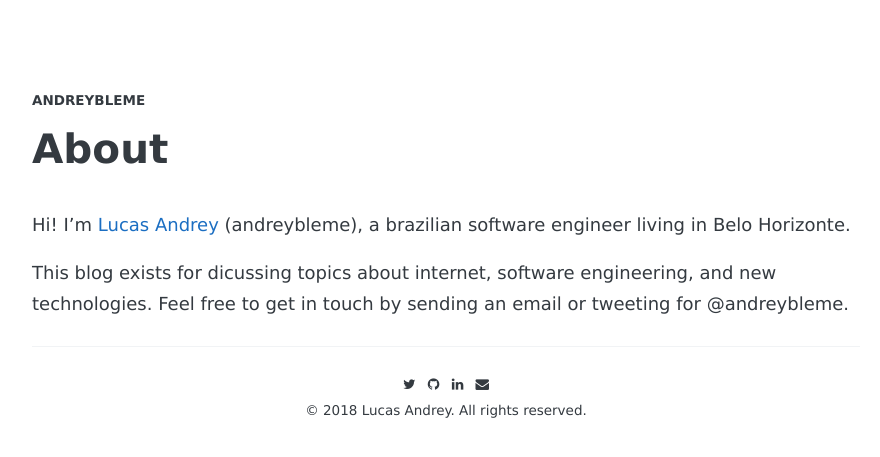
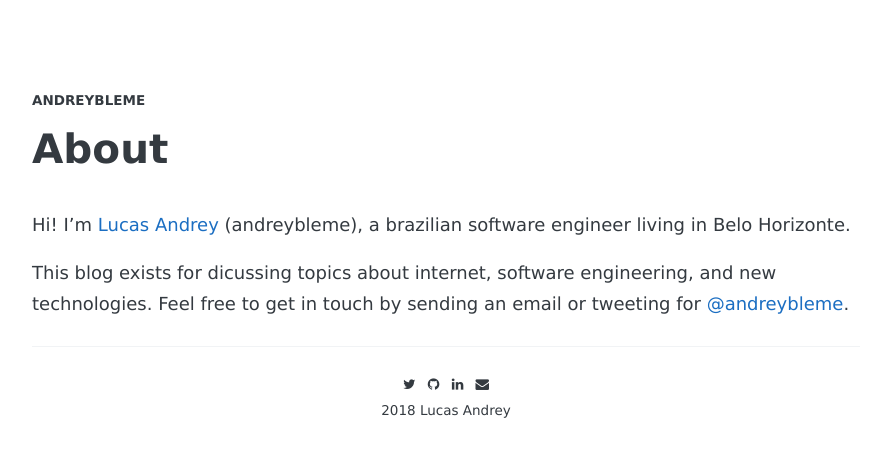
Before and after one commit to andreybleme/andreybleme.github.io, a Jekyll site: the page built from about.md, in a window 1280 px wide. Shown: the top 457 px of the page, without its empty margins (194-1074 px from the left). Built offline with Jekyll 4.4.1, drawn with Linux system fonts in a browser that asks for light colours; nearby versions of some CDN libraries; some web fonts are replaced.

```diff
--- a/_includes/footer.html
+++ b/_includes/footer.html
@@ -11,5 +11,5 @@
     <a href="mailto:andreybleme1@gmail.com"><i class="fa fa-envelope" aria-hidden="true"></i></a>
 
   </div>
-  © {{ site.copyright.year }} {{ site.copyright.name }}. All rights reserved.
+  {{ site.copyright.year }} {{ site.copyright.name }}
 </div>
--- a/about.md
+++ b/about.md
@@ -5,4 +5,4 @@
 
 Hi! I'm [Lucas Andrey](https://www.linkedin.com/in/andreybleme/) (andreybleme), a brazilian software engineer living in Belo Horizonte.
 
-This blog exists for dicussing topics about internet, software engineering, and new technologies. Feel free to get in touch by sending an email or tweeting for @andreybleme.
+This blog exists for dicussing topics about internet, software engineering, and new technologies. Feel free to get in touch by sending an email or tweeting for [@andreybleme](https://twitter.com/andreybleme).
```
